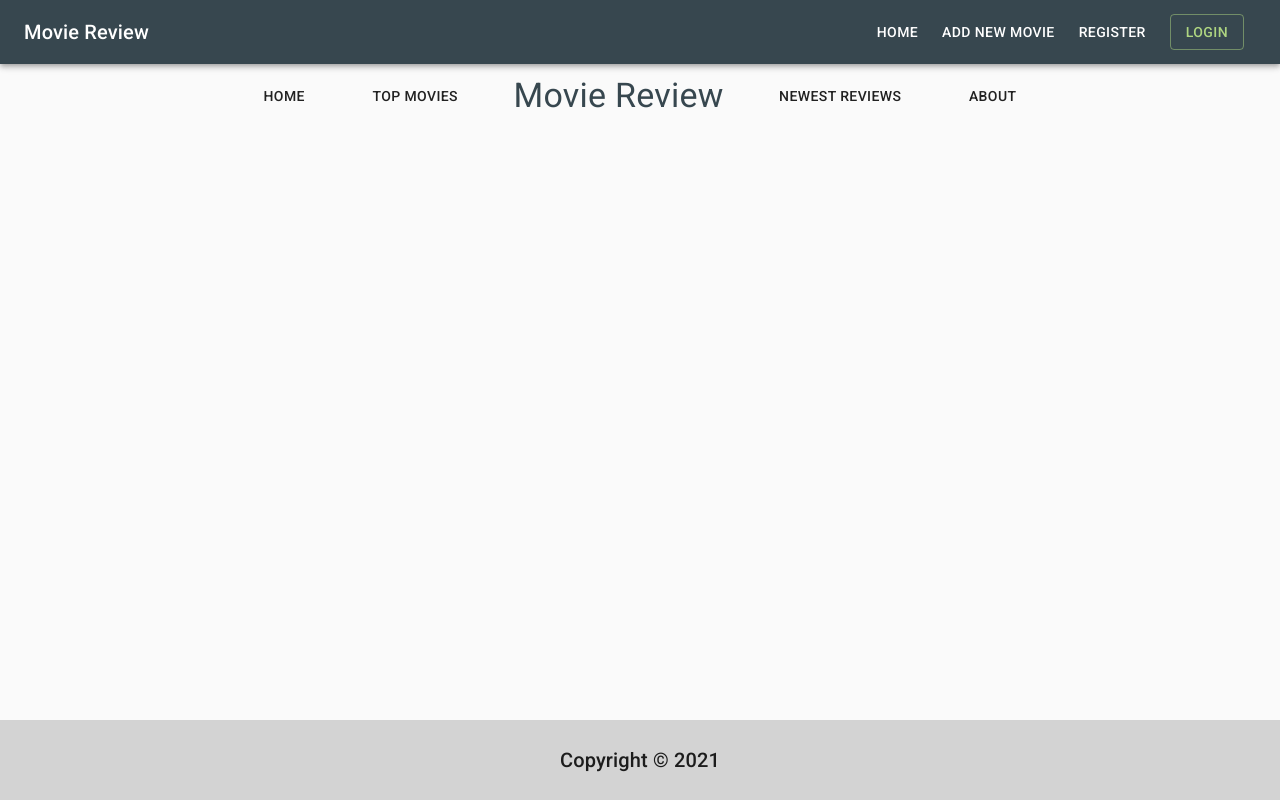
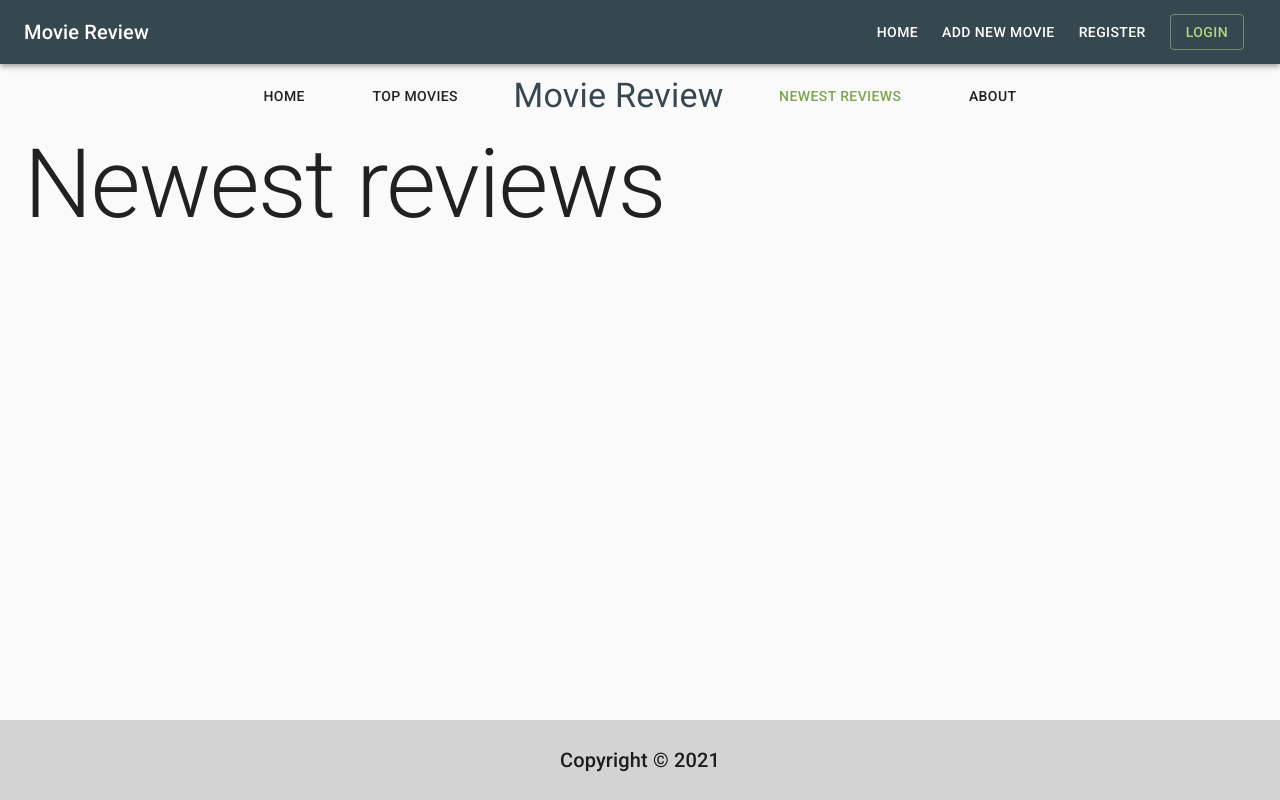
Before and after one commit to DeividasKakta/movie-review-app, a React (Create React App) app in the folder movie-review-ui/: page /reviews/newest in a window 1280 px wide. Built offline with nearby package versions, Linux system fonts and the light colour scheme.

Commit message:
React: Create top movies, newest reviews and about pages, add respective links in header and content

```diff
--- a/movie-review-ui/src/components/main/Content/Content.js
+++ b/movie-review-ui/src/components/main/Content/Content.js
@@ -4,6 +4,9 @@ import MovieCreationPage from "../../../pages/MovieCreationPage/MovieCreationPag
 import MoviePage from "../../../pages/MoviePage/MoviePage";
 import LoginPage from "../../../pages/LoginPage/LoginPage";
 import RegisterPage from "../../../pages/RegisterPage/RegisterPage";
+import TopMoviesPage from "../../../pages/TopMoviesPage/TopMoviesPage";
+import NewestReviewsPage from "../../../pages/NewestReviewsPage/NewestReviewsPage";
+import AboutPage from "../../../pages/AboutPage/AboutPage";
 
 const Content = () => {
 
@@ -18,7 +21,7 @@ const Content = () => {
                     <MovieCreationPage/>
                 </Route>
 
-                <Route path="/movies/:id" children={<MoviePage/>}/>
+                <Route exact path="/movies/:id" children={<MoviePage/>}/>
 
                 <Route path="/login">
                     <LoginPage/>
@@ -28,6 +31,18 @@ const Content = () => {
                     <RegisterPage/>
                 </Route>
 
+                <Route path="/movies/rated/top">
+                    <TopMoviesPage/>
+                </Route>
+
+                <Route path="/reviews/newest">
+                    <NewestReviewsPage/>
+                </Route>
+
+                <Route path="/about">
+                    <AboutPage/>
+                </Route>
+
             </Switch>
         </>
     )
--- a/movie-review-ui/src/components/main/Header/Header.js
+++ b/movie-review-ui/src/components/main/Header/Header.js
@@ -69,7 +69,7 @@ const Header = () => {
                           className={classes.link} activeClassName={classes.active} component={NavLink}>
                         Home
                     </Link>
-                    <Link variant="button" color="inherit" to="/movies/create"
+                    <Link variant="button" color="inherit" exact to="/movies/rated/top"
                           className={classes.link} activeClassName={classes.active} component={NavLink}>
                         Top movies
                     </Link>
@@ -78,11 +78,11 @@ const Header = () => {
                         Movie Review
                     </Typography>
 
-                    <Link variant="button" color="inherit" to="/register"
+                    <Link variant="button" color="inherit" to="/reviews/newest"
                           className={classes.link} activeClassName={classes.active} component={NavLink}>
                         Newest reviews
                     </Link>
-                    <Link variant="button" color="inherit" to="/register"
+                    <Link variant="button" color="inherit" to="/about"
                           className={classes.link} activeClassName={classes.active} component={NavLink}>
                         About
                     </Link>
--- /dev/null
+++ b/movie-review-ui/src/pages/AboutPage/AboutPage.js
@@ -0,0 +1,13 @@
+import {Typography} from "@material-ui/core";
+
+
+const AboutPage = () => {
+
+    return (
+        <>
+            <Typography variant="h1">About</Typography>
+        </>
+    )
+}
+
+export default AboutPage
--- /dev/null
+++ b/movie-review-ui/src/pages/NewestReviewsPage/NewestReviewsPage.js
@@ -0,0 +1,13 @@
+import {Typography} from "@material-ui/core";
+
+
+const NewestReviewsPage = () => {
+
+    return (
+        <>
+            <Typography variant="h1">Newest reviews</Typography>
+        </>
+    )
+}
+
+export default NewestReviewsPage
--- /dev/null
+++ b/movie-review-ui/src/pages/TopMoviesPage/TopMoviesPage.js
@@ -0,0 +1,14 @@
+import {Typography} from "@material-ui/core";
+
+
+const TopMoviesPage = () => {
+
+
+    return (
+        <>
+            <Typography variant="h1">Top movies</Typography>
+        </>
+    )
+}
+
+export default TopMoviesPage
```
